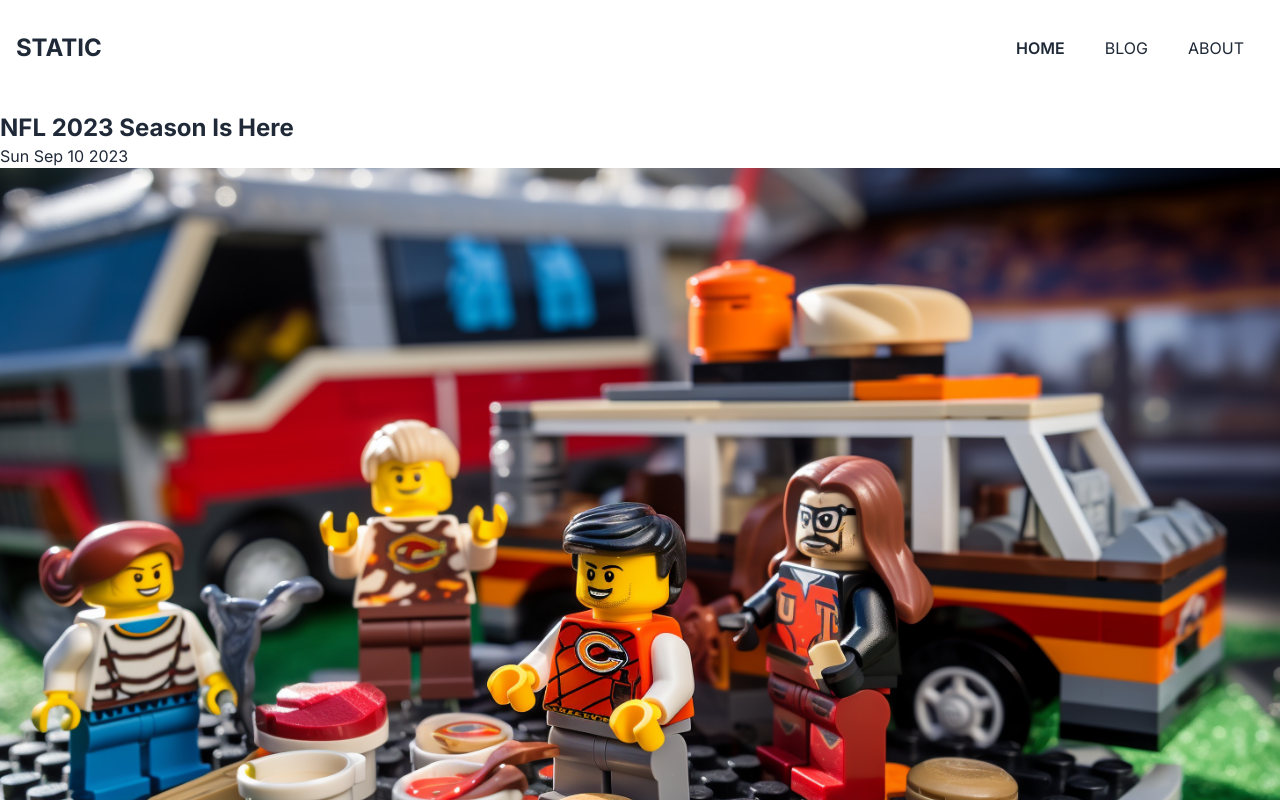
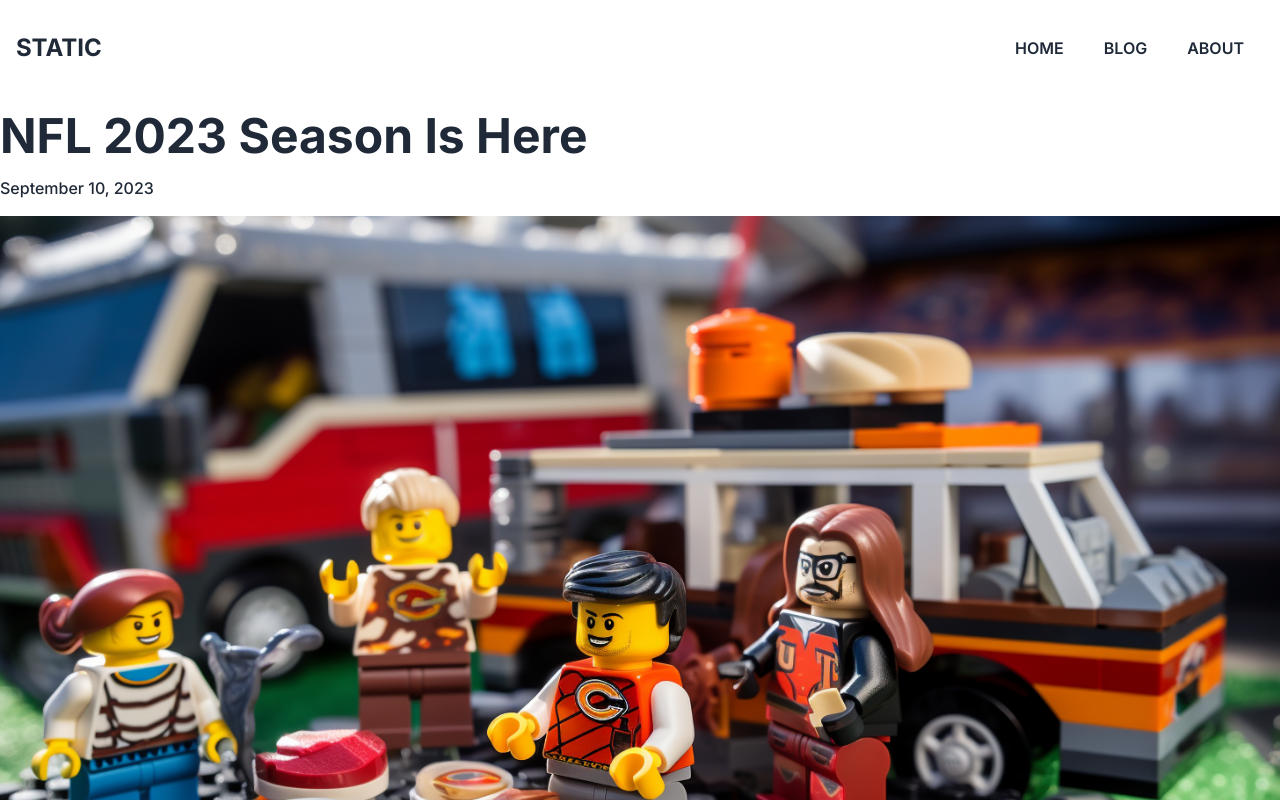
Before and after one commit to jasonhas/next-js-blog-mdx, a Next.js app: page / in a window 1280 px wide. Shown: the top 800 px of the page. Built offline with nearby package versions, Linux system fonts and the light colour scheme.

Commit message:
Updated styles and fonts for homepage

```diff
--- a/app/page.js
+++ b/app/page.js
@@ -1,25 +1,24 @@
 import Image from 'next/image'
 import Link from 'next/link'
 import Post from '@/components/getPosts'
+import {DateTime} from 'luxon'
 
 export default function Home() {
 
   const post = Post()
   const displayDate = post[0].date;
-  const d = new Date(displayDate)
-  const date = d.toDateString()
   const image = post[0].image;
-  console.log(image)
+  const dt = DateTime.fromFormat(displayDate, "yyyy-MM-dd")
+  const formatted = dt.toFormat("MMMM dd, yyyy")
 
   return (
-    <div className='max-w-7xl mx-auto flex flex-col'>
+    <div className='max-w-7xl mx-auto flex flex-col p-4 md:p-0'>
       <div className='mx-auto'>
-        <h2 className='text-2xl font-bold'>{post[0].title}</h2>
-        <span>{date}</span>
-        <Image src={image} width={1920} height={1080} alt="NFL Pic" className='p-4 lg:p-0'/>
+        <h1 className='text-3xl md:text-5xl font-bold'>{post[0].title}</h1>
+        <p className='py-4 font-medium'>{formatted}</p>
+        <Image src={image} width={1920} height={1080} alt="NFL Pic" className=''/>
         <p className='py-5'>Click <Link href={`/post/${post[0].slug}`}>Here</Link></p>
       </div>
-      <p>Click <Link href={'/blog'}>Here</Link> to get to the blog page</p>
     </div>
   )
 }
--- a/components/Navbar.js
+++ b/components/Navbar.js
@@ -26,10 +26,10 @@ const Navbar = () => {
                             <li className='ml-10 uppercase hover:border-b text-md cursor-pointer font-semibold'>Home</li>
                         </Link>
                         <Link href="/blog">
-                            <li className='ml-10 uppercase hover:border-b text-md cursor-pointer'>Blog</li>
+                            <li className='ml-10 uppercase hover:border-b text-md cursor-pointer font-semibold'>Blog</li>
                         </Link>
                         <Link href="/about">
-                            <li className='ml-10 uppercase hover:border-b text-md cursor-pointer'>About</li>
+                            <li className='ml-10 uppercase hover:border-b text-md cursor-pointer font-semibold'>About</li>
                         </Link>
                     </ul>
                 </div>
```
